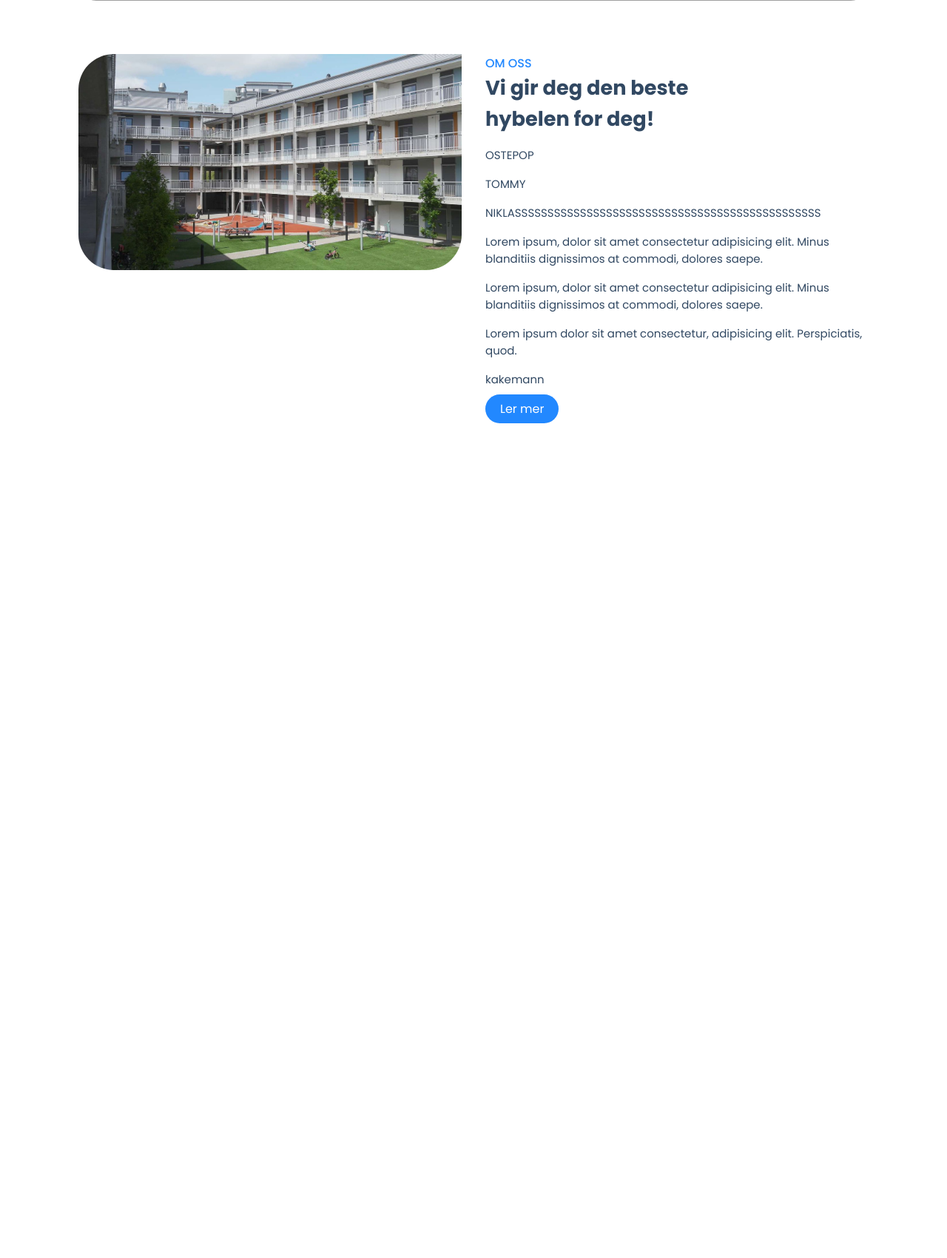
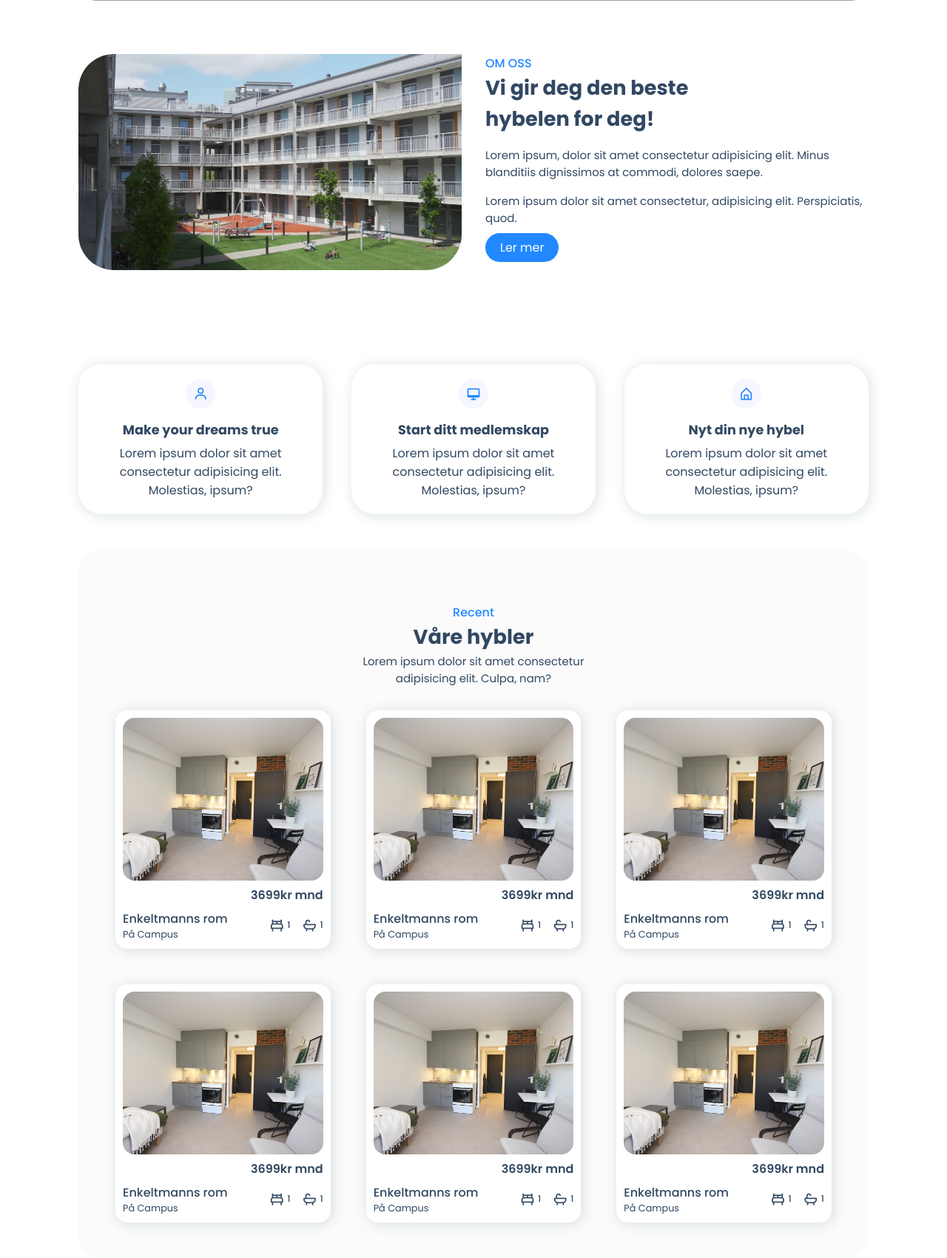
Before and after one commit to niklasfugledal/prosjekt, a PHP site: page / in a window 1280 px wide. Shown: the part 519-2219 px from the top of the page at 74% size. Before the commit the page ends 1091 px from the top, so only its background shows below. Run offline with PHP 8.4, Linux system fonts and the light colour scheme; grey boxes are pictures that could not be loaded.

Commit message:
La til valg av hybler og mer css

```diff
--- a/index.html
+++ b/index.html
@@ -50,14 +50,130 @@
         <div class="about-text">
             <span>Om oss</span>
             <h2>Vi gir deg den beste <br> hybelen for deg!</h2>
-            <p> OSTEPOP</p>
-            <p> TOMMY</p>
-            <p> NIKLASSSSSSSSSSSSSSSSSSSSSSSSSSSSSSSSSSSSSSSSSSSSSSS</p>
-            <p>Lorem ipsum, dolor sit amet consectetur adipisicing elit. Minus blanditiis dignissimos at commodi, dolores saepe.</p>
             <p>Lorem ipsum, dolor sit amet consectetur adipisicing elit. Minus blanditiis dignissimos at commodi, dolores saepe.</p>
             <p>Lorem ipsum dolor sit amet consectetur, adipisicing elit. Perspiciatis, quod.</p>
-            <p>kakemann</p>
             <a href="#" class="btn">Ler mer</a>
+        </div>
+    </section>
+    <!--sales-->
+    <section class="sales container" id="sales">
+    <!--Box 1-->
+        <div class="box">
+            <i class='bx bx-user'></i>
+            <h3>Make your dreams true</h3>
+            <p>Lorem ipsum dolor sit amet consectetur adipisicing elit. Molestias, ipsum?</p>
+        </div>
+        <!--Box 2-->
+        <div class="box">
+            <i class='bx bx-desktop'></i>
+            <h3>Start ditt medlemskap</h3>
+            <p>Lorem ipsum dolor sit amet consectetur adipisicing elit. Molestias, ipsum?</p>
+        </div>
+        <!--Box 3-->
+        <div class="box">
+            <i class='bx bx-home-alt'></i>
+            <h3>Nyt din nye hybel</h3>
+            <p>Lorem ipsum dolor sit amet consectetur adipisicing elit. Molestias, ipsum?</p>
+        </div>
+    </section>
+        <!--properties-->
+        <section class="properties container" id="properties">
+            <div class="heading">
+                <span>Recent</span>
+                <h2>Våre hybler</h2>
+                <p>Lorem ipsum dolor sit amet consectetur <br> adipisicing elit. Culpa, nam?</p>
+            </div>
+            <div class="properties-container container">
+                <!-- Box 1 -->
+                <div class="box">
+                    <img src="studenthybel enkeltmann.png" alt="">
+                    <h3>3699kr mnd</h3>
+                    <div class="content">
+                        <div class="text">
+                            <h3>Enkeltmanns rom</h3>
+                            <p>På Campus</p>
+                        </div>
+                        <div class="icon">
+                            <i class='bx bx-bed'><span>1</span></i>
+                            <i class='bx bx-bath'><span>1</span></i>
+                    </div>
+                </div>
+             </div>
+             <!-- Box 2 -->
+             <div class="box">
+                 <img src="studenthybel enkeltmann.png" alt="">
+                 <h3>3699kr mnd</h3>
+                 <div class="content">
+                     <div class="text">
+                         <h3>Enkeltmanns rom</h3>
+                         <p>På Campus</p>
+                     </div>
+                     <div class="icon">
+                         <i class='bx bx-bed'><span>1</span></i>
+                         <i class='bx bx-bath'><span>1</span></i>
+                 </div>
+             </div>
+          </div>
+          <!-- Box 3 -->
+          <div class="box">
+              <img src="studenthybel enkeltmann.png" alt="">
+              <h3>3699kr mnd</h3>
+              <div class="content">
+                  <div class="text">
+                      <h3>Enkeltmanns rom</h3>
+                      <p>På Campus</p>
+                  </div>
+                  <div class="icon">
+                      <i class='bx bx-bed'><span>1</span></i>
+                      <i class='bx bx-bath'><span>1</span></i>
+              </div>
+          </div>
+       </div>
+       <!-- Box 4 -->
+       <div class="box">
+           <img src="studenthybel enkeltmann.png" alt="">
+           <h3>3699kr mnd</h3>
+           <div class="content">
+               <div class="text">
+                   <h3>Enkeltmanns rom</h3>
+                   <p>På Campus</p>
+               </div>
+               <div class="icon">
+                   <i class='bx bx-bed'><span>1</span></i>
+                   <i class='bx bx-bath'><span>1</span></i>
+           </div>
+       </div>
+    </div>
+    <!-- Box 5 -->
+    <div class="box">
+        <img src="studenthybel enkeltmann.png" alt="">
+        <h3>3699kr mnd</h3>
+        <div class="content">
+            <div class="text">
+                <h3>Enkeltmanns rom</h3>
+                <p>På Campus</p>
+            </div>
+            <div class="icon">
+                <i class='bx bx-bed'><span>1</span></i>
+                <i class='bx bx-bath'><span>1</span></i>
+        </div>
+    </div>
+ </div>
+ <!-- Box 6 -->
+ <div class="box">
+     <img src="studenthybel enkeltmann.png" alt="">
+     <h3>3699kr mnd</h3>
+     <div class="content">
+         <div class="text">
+             <h3>Enkeltmanns rom</h3>
+             <p>På Campus</p>
+         </div>
+         <div class="icon">
+             <i class='bx bx-bed'><span>1</span></i>
+             <i class='bx bx-bath'><span>1</span></i>
+     </div>
+ </div>
+</div>
         </div>
     </section>
 </body>
--- a/style.css
+++ b/style.css
@@ -98,6 +98,7 @@ header{
 }
 
 /* Home */
+
 .home {
     margin-top: 5rem;
     background: url(https://sia.no/media/mj4lgw12/skjermbilde-2021-02-24-kl-11-45-03.png?anchor=center&mode=crop&heightratio=0.5625&width=1200&rnd=132586408164730000&upscale=false);
@@ -138,3 +139,108 @@ header{
     font-size: 0.938rem;
     margin: 1rem 0 1rem;
 }
+.sales {
+    display: grid;
+    grid-template-columns: repeat(auto-fit, minmax(240px, auto));
+    gap: 2.4rem;
+}
+.sales .box {
+    padding: 20px;
+    background: var(--bg-color);
+    box-shadow: var(--box-shadow);
+    text-align: center;
+    border-radius: 2rem;
+}
+.sales .box:hover {
+    background: var(--main-color);
+    color: var(--bg-color);
+    transition: 0.4s all linear;
+}
+.sales .box .bx {
+    padding: 10px;
+    border-radius: 50%;
+    background: #f6f6fe;
+    color: var(--main-color);
+    font-size: 20px;
+}
+.sales .box h3{
+    font-size: 1.1rem;
+    margin: 1rem 0 0.4rem;
+}
+.sales .box .p {
+    font-size: 00.938rem;
+}
+
+/*Properties*/
+
+.heading {
+    text-align: center;
+    margin-bottom: 2rem;
+}
+.heading span {
+    font-weight: 500;
+    color: var(--main-color);
+}
+.heading h2 {
+    font-size: 1.7rem;
+}
+.heading p {
+    font-size: 0.938rem;
+}
+.properties {
+    background:#fbfbfb;
+    border-radius: 2rem;
+}
+.properties-container {
+    display: grid;
+    grid-template-columns: repeat(auto-fit, minmax(240px, auto));
+    gap: 3rem;
+    padding: 0 50px;
+}
+.properties-container .box {
+    background: var(--bg-color);
+    padding: 10px;
+    border-radius: 1rem;
+    box-shadow: var(--box-shadow);
+}
+.properties-container .box:hover {
+    transform: translateY(-10px);
+    transition: 0.5s;
+}
+.properties-container .box img {
+    border-radius: 1rem;
+    height: 220px;
+    object-fit: cover;
+    object-position: center;
+}
+.properties-container .box h3 {
+    font-size: 1rem;
+    font-weight: 600;
+    float: right;
+}
+.properties-container .box .content {
+    display: flex;
+    justify-content: space-between;
+    margin-top: 2rem;
+}
+.properties-container .box .content .text h3 {
+    font-weight: 500;
+}
+.properties-container .box .content .text p {
+    font-size: 0.8rem;
+}
+.properties-container .box .content .icon {
+    display: flex;
+    align-items: center;
+    column-gap: 1rem;
+}
+.properties-container .box .content .icon .bx {
+    display: flex;
+    align-items: center;
+    font-size: 20px;
+}
+.properties-container .box .content .icon span {
+    font-size: 12px;
+    font-weight: 500;
+    margin-left: 4px;
+}
```
Also changed, not shown: enkeltmann hybel test.webp (added), enkeltmann hybel.png (added), studenthybel enkeltmann.png (added).
